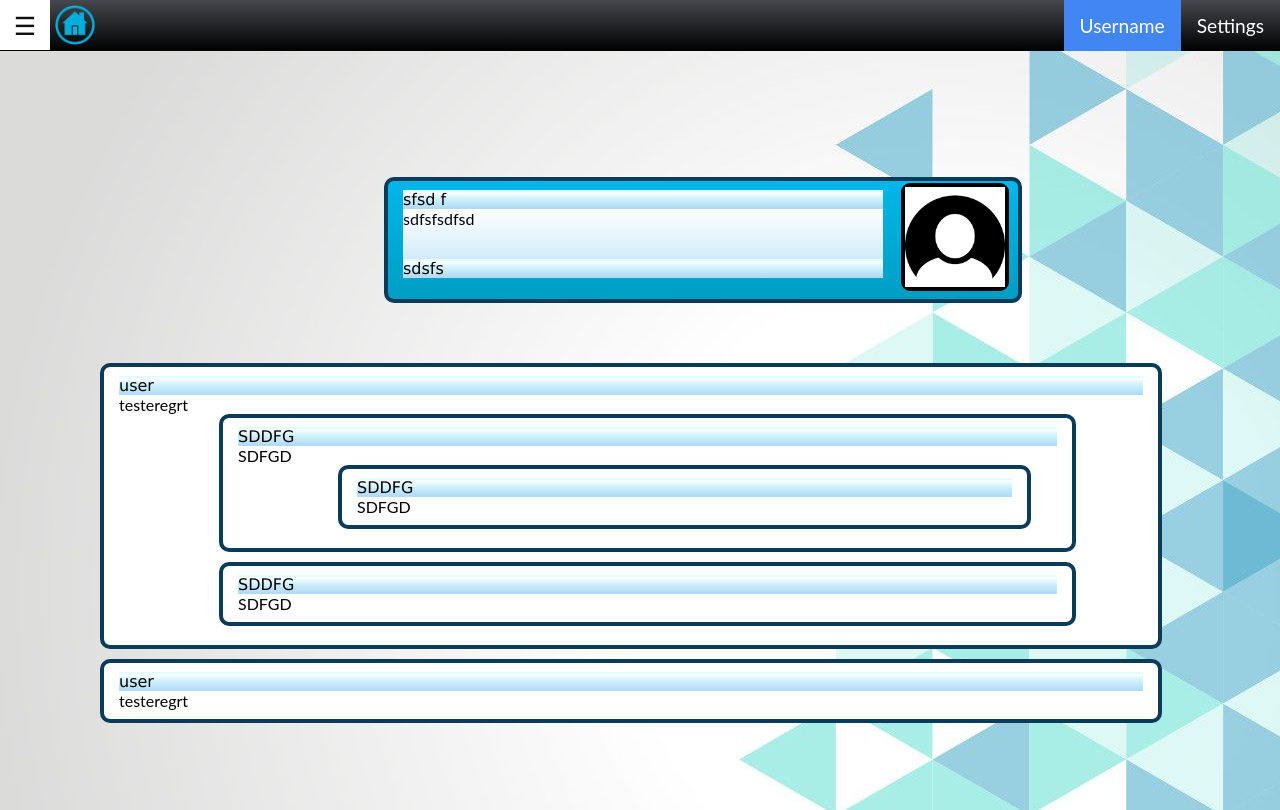
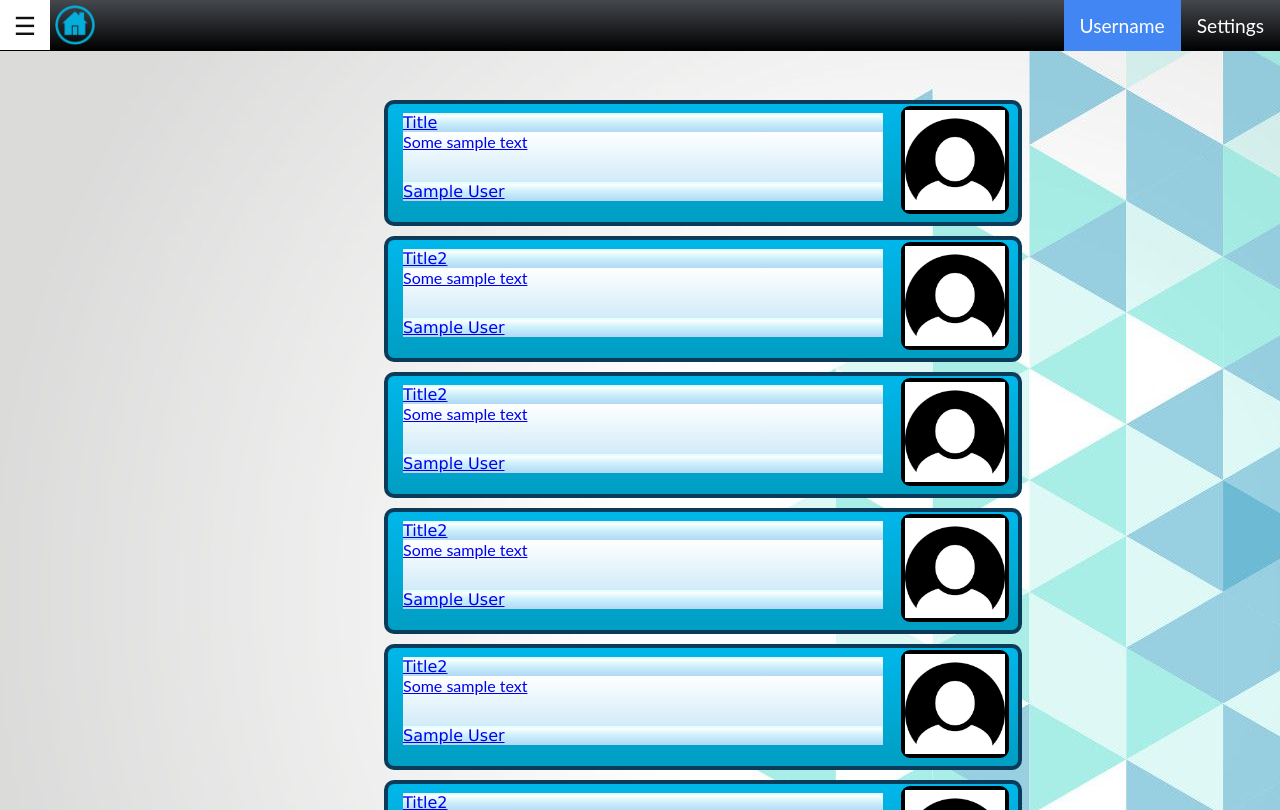
Before and after one commit to Richmond-Truong/groupFinder, a React (Create React App) app in the folder client/: page / in a window 1280 px wide. Built offline with nearby package versions, Linux system fonts and the light colour scheme; no server answers.

Commit message:
Added links for each of the new pages and post

```diff
--- a/client/package.json
+++ b/client/package.json
@@ -8,6 +8,7 @@
     "react-dom": "^16.4.1",
     "react-modal": "^3.4.5",
     "react-router": "^4.3.1",
+    "react-router-dom": "^4.3.1",
     "react-scripts": "1.1.4"
   },
   "scripts": {
--- a/client/src/App.js
+++ b/client/src/App.js
@@ -1,21 +1,22 @@
 import React, { Component } from 'react';
 import './App.css';
-import './styles/barStyle.css'
-import './styles/postStyle.css'
+import './styles/barStyle.css';
+import './styles/postStyle.css';
 import UI from './scripts/UI';
-import ProjectPage from './scripts/viewProjects';
-import PostPage from './scripts/viewPost';
+import Main from './scripts/main';
 
 
-class HomePage extends Component{
+class App extends Component{
   render() {
-    return [
-      <UI key='1'/>,
-      <PostPage key='2' />
-    ]
+    return (
+      <div>
+        <UI/>
+        <Main/>
+      </div>
+    )
   }
 }
 
 
 
-export default HomePage;
+export default App;
--- a/client/src/index.js
+++ b/client/src/index.js
@@ -3,6 +3,12 @@ import ReactDOM from 'react-dom';
 import './index.css';
 import App from './App';
 import registerServiceWorker from './scripts/registerServiceWorker';
+import { BrowserRouter } from 'react-router-dom';
 
-ReactDOM.render(<App />, document.getElementById('root'));
+ReactDOM.render(
+    (
+    <BrowserRouter>
+        <App/>
+    </BrowserRouter>
+    ) ,document.getElementById('root'));
 registerServiceWorker();
--- a/client/src/scripts/UI.js
+++ b/client/src/scripts/UI.js
@@ -1,4 +1,5 @@
 import React, { Component }  from 'react';
+import { Link } from 'react-router-dom'
 
 class SideBar extends Component{
 
@@ -33,7 +34,7 @@ class SideBar extends Component{
       <TopBar key='2'/>,
       <div style={{width:'0px', height:'0px'}}>
         <div className="sideNavButton" href="javascript:void(0)" key='3' onClick={this.open_side_bar}>&#9776;</div>
-        <img class="homeButton" src={require('./../images/home.png')}/>
+        <Link to='/' > <img class="homeButton" src={require('./../images/home.png')}></img> </Link>
       </div>
       ];
     }
--- /dev/null
+++ b/client/src/scripts/main.js
@@ -0,0 +1,20 @@
+import React, { Component }  from 'react';
+import { Switch, Route } from 'react-router-dom';
+import Projects from './viewProjects';
+import Posts from './viewPost';
+
+class Main extends Component{
+    render ()
+    {
+      return (
+        <main>
+            <Switch>
+                <Route exact path='/' component={Projects}/>
+                <Route path='/post' component={Posts}/>
+            </Switch>
+        </main>
+      )
+    }
+}
+
+export default Main;
--- a/client/src/scripts/posts.js
+++ b/client/src/scripts/posts.js
@@ -17,6 +17,7 @@ class Post extends Component{
 
     render() {
         return (
+
             <div className="post" style={this.state}>
                 <div className="Title"> {this.postTitle}</div>
                 <div className="Text"> {this.postText}</div>
--- a/client/src/scripts/viewPost.js
+++ b/client/src/scripts/viewPost.js
@@ -47,7 +47,7 @@ class PostPage extends Component{
         return [
             <div className="page" key="1">
               {new Post('sdsfs', 'sfsd f', 'sdfsfsdfsd').render()}
-              <div style={ {height:'100px'}}/>
+              <div style={ {height:'70px'}}/>
               {this.comment_list}
             </div>
         ]
--- a/client/src/scripts/viewProjects.js
+++ b/client/src/scripts/viewProjects.js
@@ -1,6 +1,7 @@
 import React, { Component }  from 'react';
 import Modal from 'react-modal';
 import Post from './posts';
+import { Link } from 'react-router-dom'
 
 class Page extends Component{
     /*
@@ -30,7 +31,7 @@ class Page extends Component{
     }
 
     addPost(user, title, text){
-        this.posts_list.push(new Post(user, title, text).render())
+        this.posts_list.push(<Link to="/post"> {new Post(user, title, text).render()} </Link>)
     }
 
     loadData() {
```
Also changed, not shown: 1 other file (tests, documents, lock files or other folders).
